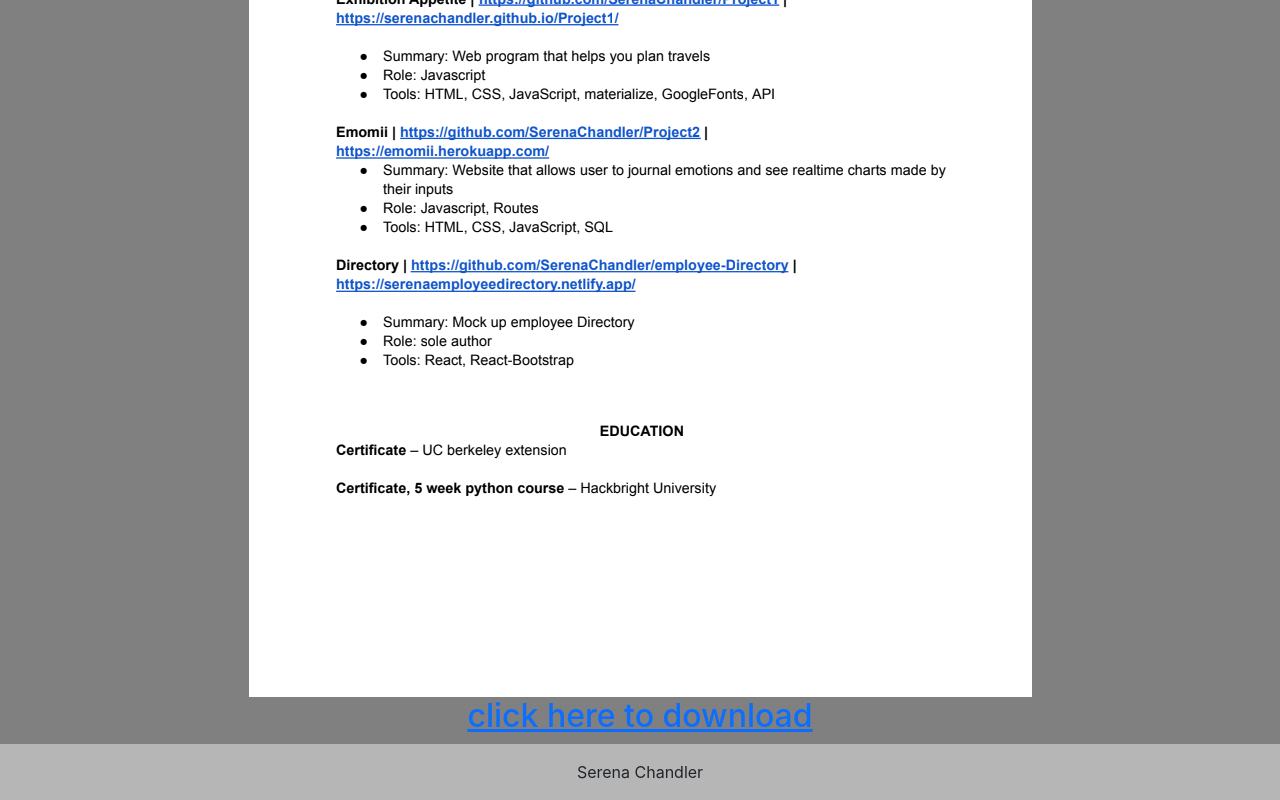
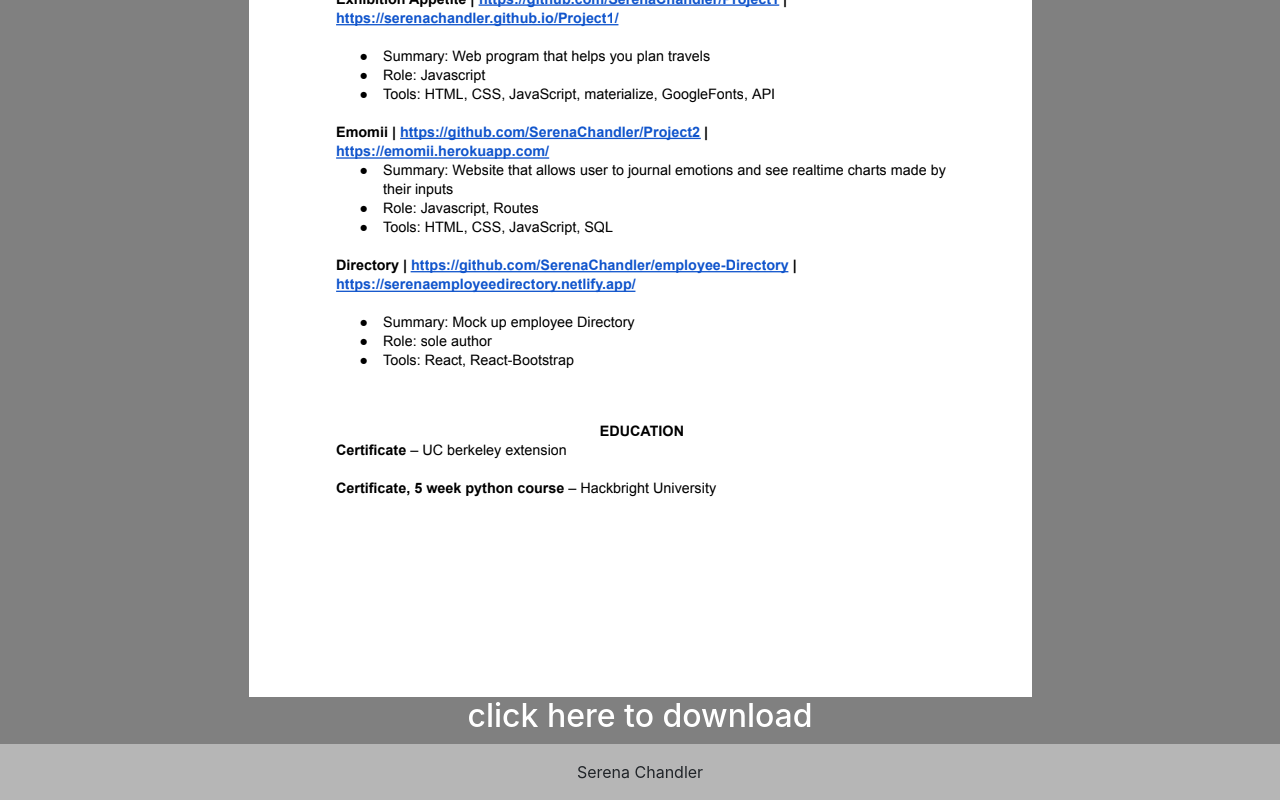
Before and after one commit to SerenaChandler/react-portfolio, a React (Create React App) app: page / in a window 1280 px wide. Shown: the part 2699-3499 px from the top of the page. Built offline with nearby package versions, Linux system fonts and the light colour scheme.

Commit message:
created a contact me page

```diff
--- a/src/components/Footer/index.js
+++ b/src/components/Footer/index.js
@@ -1,4 +1,4 @@
-import react, { useState } from "react";
+import React from "react";
 
 function Footer() {
   return (
--- a/src/components/Resume/index.js
+++ b/src/components/Resume/index.js
@@ -10,7 +10,7 @@ function Resume() {
             <img src="./images/resume.png" />
 
             <h2>
-              <a href="./images/currentResume.pdf" target="_blank" download>
+              <a style={{ color: "white" }}  className="text-decoration-none" href="./images/currentResume.pdf" target="_blank" download>
                 click here to download
               </a>
             </h2>
--- a/src/pages/Aboutme.js
+++ b/src/pages/Aboutme.js
@@ -1,4 +1,4 @@
-import react from "react";
+import React from "react";
 
 const Aboutme = () => {
   return (
--- a/src/pages/Projects.js
+++ b/src/pages/Projects.js
@@ -1,4 +1,4 @@
-import react from "react";
+import React from "react";
 import projects from "../projects.json";
 import Card from "react-bootstrap/Card";
 import Button from "react-bootstrap/Button";
```
Also changed, not shown: src/pages/ContactMe.js (added).
